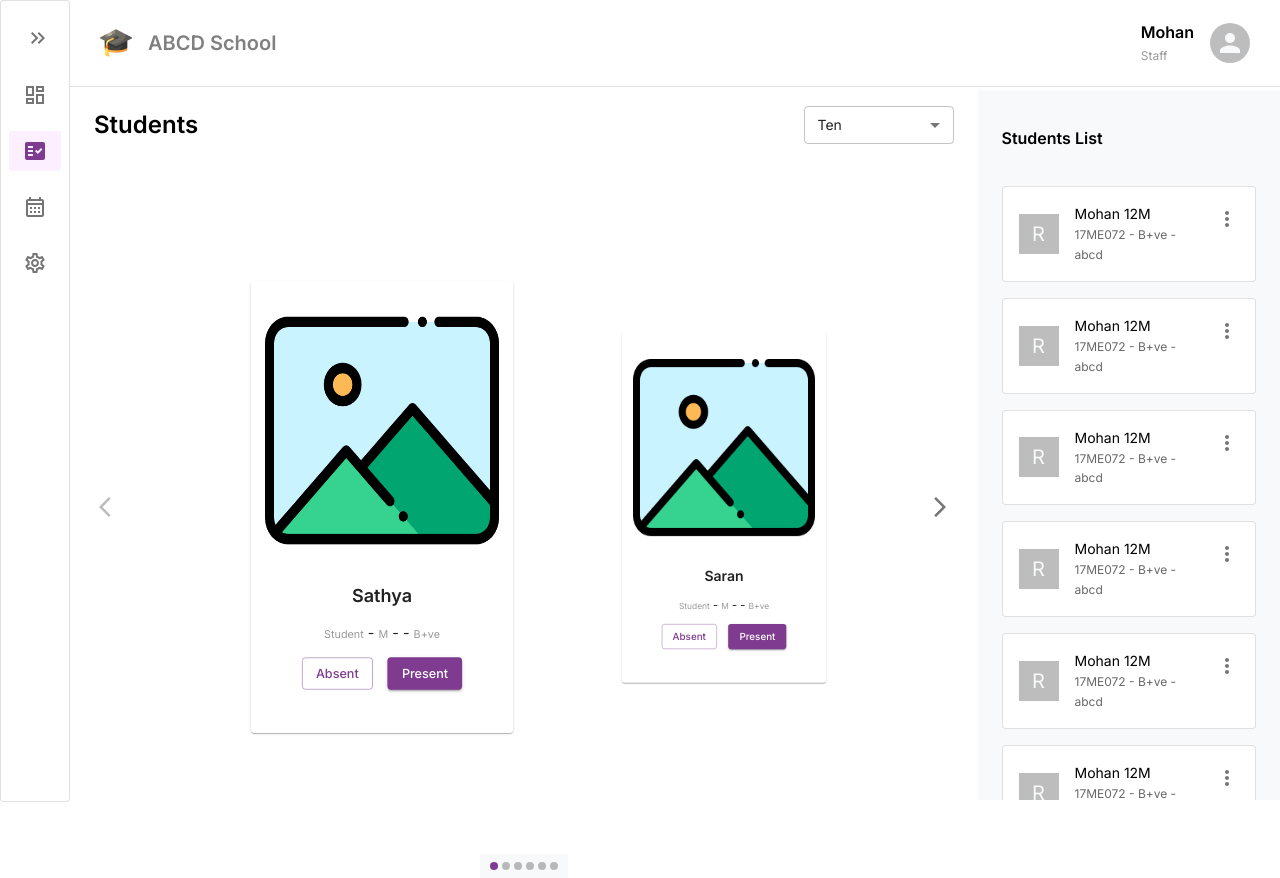
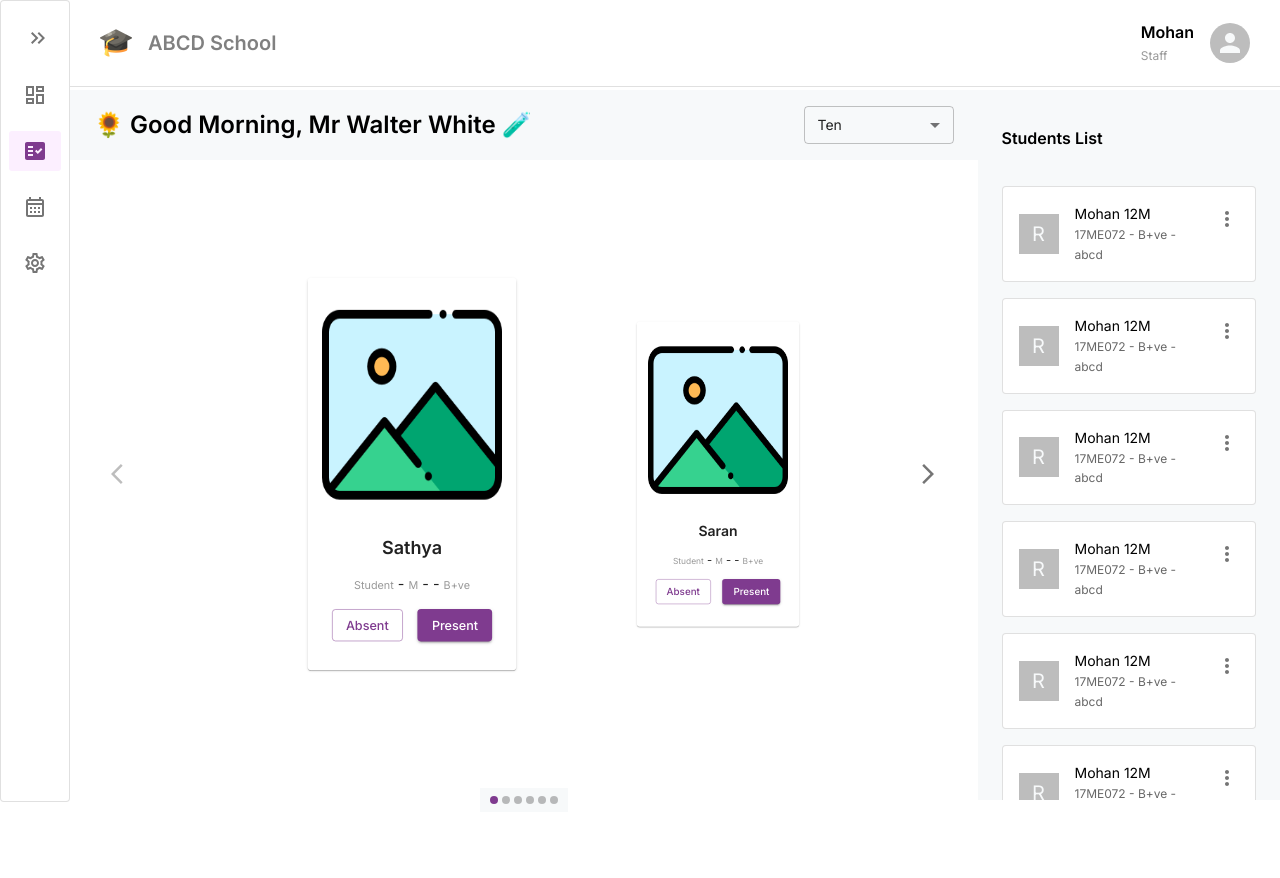
Before and after one commit to Mohan11061999/schooladministor, a Next.js app: page /home/attendance in a window 1280 px wide. After the commit the page ends 812 px from the top, so only its background shows below. Built offline with nearby package versions, Linux system fonts and the light colour scheme.

Commit message:
addition of  hidden in attendance

```diff
--- a/src/app/home/attendance/studCard.js
+++ b/src/app/home/attendance/studCard.js
@@ -8,7 +8,7 @@ const StudCard = ({ name, rollNo, age, Gender, email, BloodGroup, address, handl
         <Card  >
             <Grid container direction={"column"} justifyContent={"center"} alignItems={"center"} gap={2} px={2} py={2} >
                 <Grid item >
-                    <Image src={"/imageSkeleton.png"} width={260} height={300} />
+                    <Image src={"/imageSkeleton.png"} width={200} height={250} />
                 </Grid>
                 <Grid item >
                     <Typography variant='h4' >{name}</Typography>
@@ -25,8 +25,6 @@ const StudCard = ({ name, rollNo, age, Gender, email, BloodGroup, address, handl
                 </Grid>
                 <Grid item >
                 </Grid>
-                <Grid item >
-                </Grid>
             </Grid>
         </Card >
     )
--- a/src/app/home/attendance/studCarosel.js
+++ b/src/app/home/attendance/studCarosel.js
@@ -51,10 +51,12 @@ const StudCarosel = () => {
 
     return (
         <Grid container direction={"column"} justifyContent={"space-around"} gap={12}  >
-            <Grid item container justifyContent={"space-between"} alignItems={"center"} height={"70px"} px={3} >
-                <Grid item>
-                    <Typography variant="h3">Students</Typography>
-                </Grid>
+            <Grid item container justifyContent={"space-between"} alignItems={"center"} height={"70px"} px={3} bgcolor={theme.palette.background.default} >
+                <Hidden mdDown>
+                    <Grid item>
+                        <Typography variant="h3"> 🌻 Good Morning, Mr Walter White 🧪</Typography>
+                    </Grid>
+                </Hidden>
                 <Grid item>
                     <Select
                         size='small'
```
